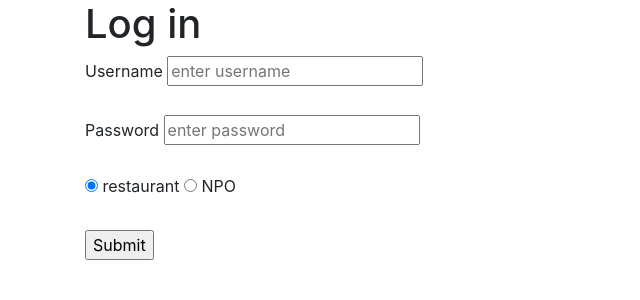
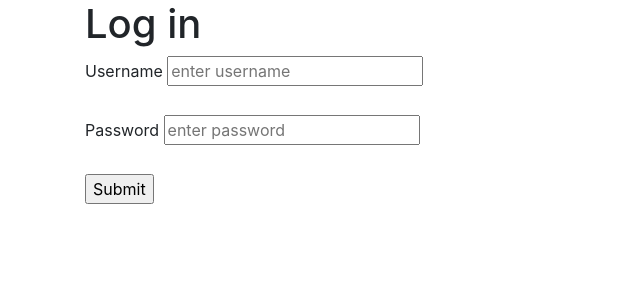
Before and after one commit to chinita226/agile-development-project, a Flask app: page /login in a window 1280 px wide. Shown: the part 55-355 px from the top of the page, without its empty margins (0-640 px from the left). Run offline with Flask 2, Linux system fonts and the light colour scheme; some libraries are stand-ins or nearby versions.

Commit message:
adjusted routing

```diff
--- a/website/templates/base.html
+++ b/website/templates/base.html
@@ -33,7 +33,7 @@
           <a class="btn btn-outline-success btn-sm nav-btn my-1"  href="/", role="button">About Yummy Savior</a>
           <a class="btn btn-outline-success btn-sm nav-btn my-1" href="/logout", role="button">Log out</a>
           <a class="btn btn-outline-success btn-sm nav-btn my-1" href="/login", role="button">Log in</a>
-          <a class="btn btn-outline-success btn-sm nav-btn my-1" href="/sign-up", role="button">Sign Up</a>
+          <a class="btn btn-outline-success btn-sm nav-btn my-1" href="/signup", role="button">Sign Up</a>
 
         </div>
         <div id="nav-logo">
--- a/website/templates/login.html
+++ b/website/templates/login.html
@@ -6,10 +6,6 @@
     <input type="text" id='username' name='username' placeholder="enter username"><br><br>
     <label for="password">Password</label>
     <input type="password" id='password' name='password' placeholder="enter password"><br><br>
-    <input type="radio" name="org_type" id="restaurant_select" value='restaurant' checked>
-    <label for="restaurant_select">restaurant</label>
-    <input type="radio" name="org_type" id="npo_select" value='npo'>
-    <label for="npo_select">NPO</label><br><br>
     <input type="submit" value="Submit">
 </form>
 
--- a/website/views.py
+++ b/website/views.py
@@ -1,4 +1,4 @@
-from flask import Blueprint, render_template, request, flash
+from flask import Blueprint, render_template
 from flask.helpers import url_for
 from flask_login.utils import login_required, current_user
 from werkzeug.utils import redirect
```
Also changed, not shown: website/templates/signup.html (+4 -4 lines).
